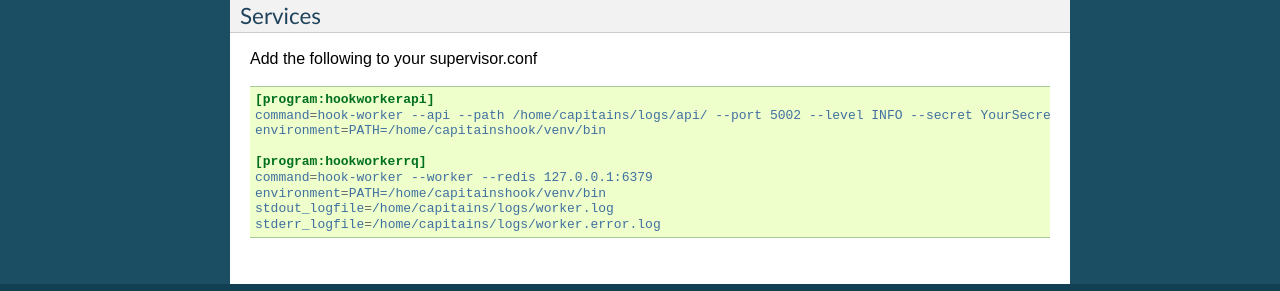
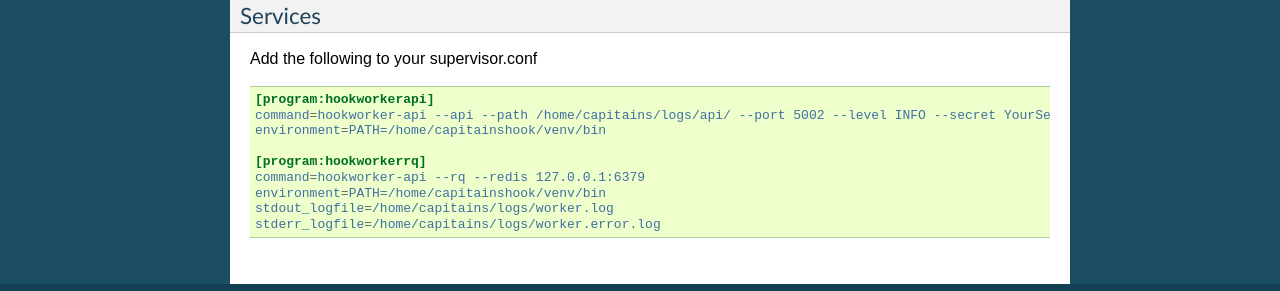
Before and after one commit to Python3pkg/Hook-Worker, a Sphinx documentation site: the page built from docs/HookWorker.deployment.rst, in a window 1280 px wide. Shown: the part 1463-1754 px from the top of the page. Built offline with Sphinx 7.4.7, drawn with Linux system fonts in a browser that asks for light colours.

Commit message:
Fixed error

```diff
--- a/docs/HookWorker.deployment.rst
+++ b/docs/HookWorker.deployment.rst
@@ -97,11 +97,11 @@ Add the following to your supervisor.conf
 .. code:: cfg
 
     [program:hookworkerapi]
-    command=hook-worker --api --path /home/capitains/logs/api/ --port 5002 --level INFO --secret YourSecret --git /home/capitains/hook  ; Do not forget to change the secret !
+    command=hookworker-api --api --path /home/capitains/logs/api/ --port 5002 --level INFO --secret YourSecret --git /home/capitains/hook  ; Do not forget to change the secret !
     environment=PATH=/home/capitainshook/venv/bin
 
     [program:hookworkerrq]
-    command=hook-worker --worker --redis 127.0.0.1:6379
+    command=hookworker-api --rq --redis 127.0.0.1:6379
     environment=PATH=/home/capitainshook/venv/bin
     stdout_logfile=/home/capitains/logs/worker.log
     stderr_logfile=/home/capitains/logs/worker.error.log
```
